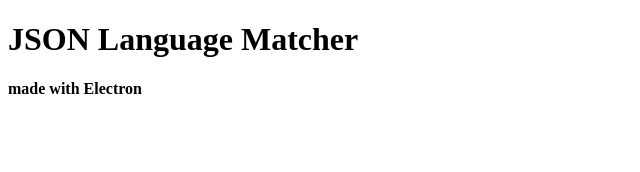
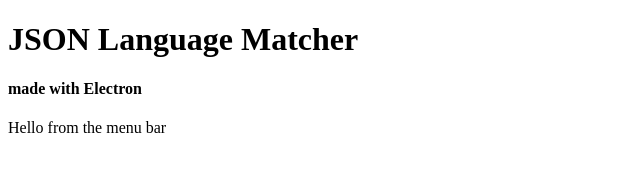
Before and after one commit to ahmedkeskin/json-language-matcher, an Electron app: page mainWindow.html in a window 1280 px wide. Shown: the whole page, without its empty margins (0-640 px from the left). Drawn offline with Linux system fonts and the light colour scheme.

Commit message:
some text added to mainWindow.html

```diff
--- a/mainWindow.html
+++ b/mainWindow.html
@@ -6,5 +6,6 @@
 <body>
     <h1>JSON Language Matcher</h1>
     <h4>made with Electron</h4>
+    <p>Hello from the menu bar</p>
 </body>
 </html>
```
